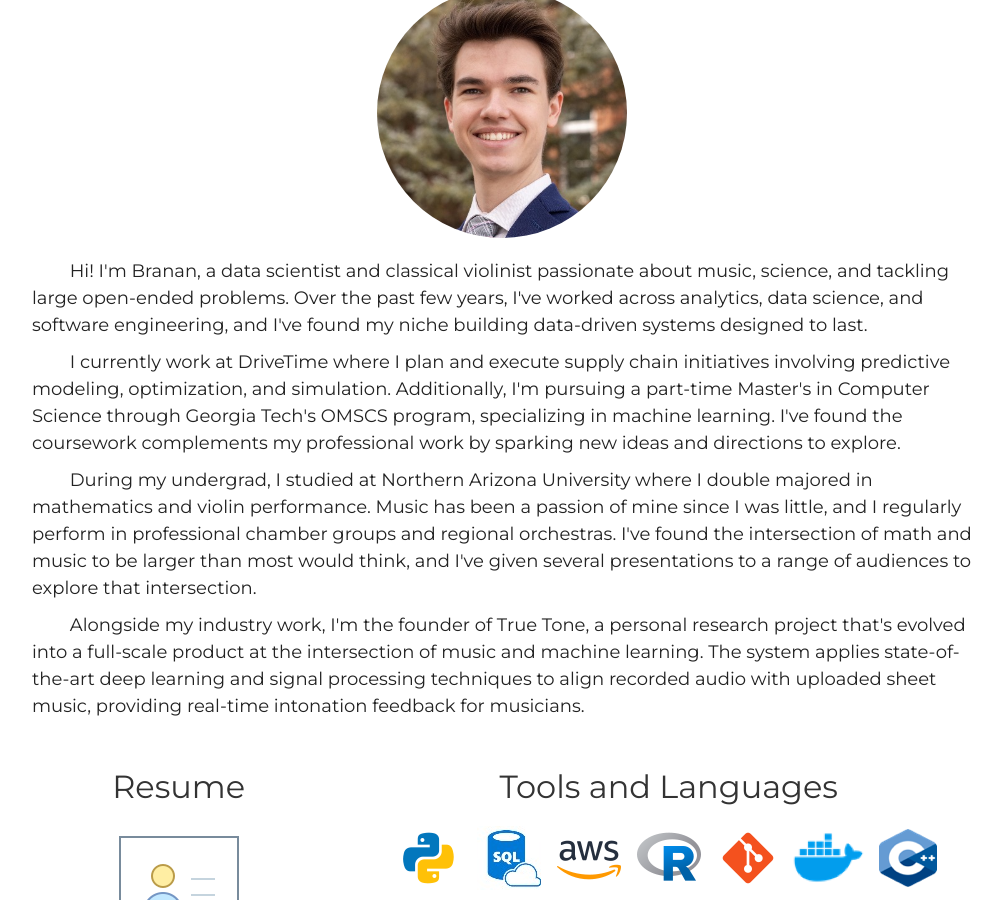
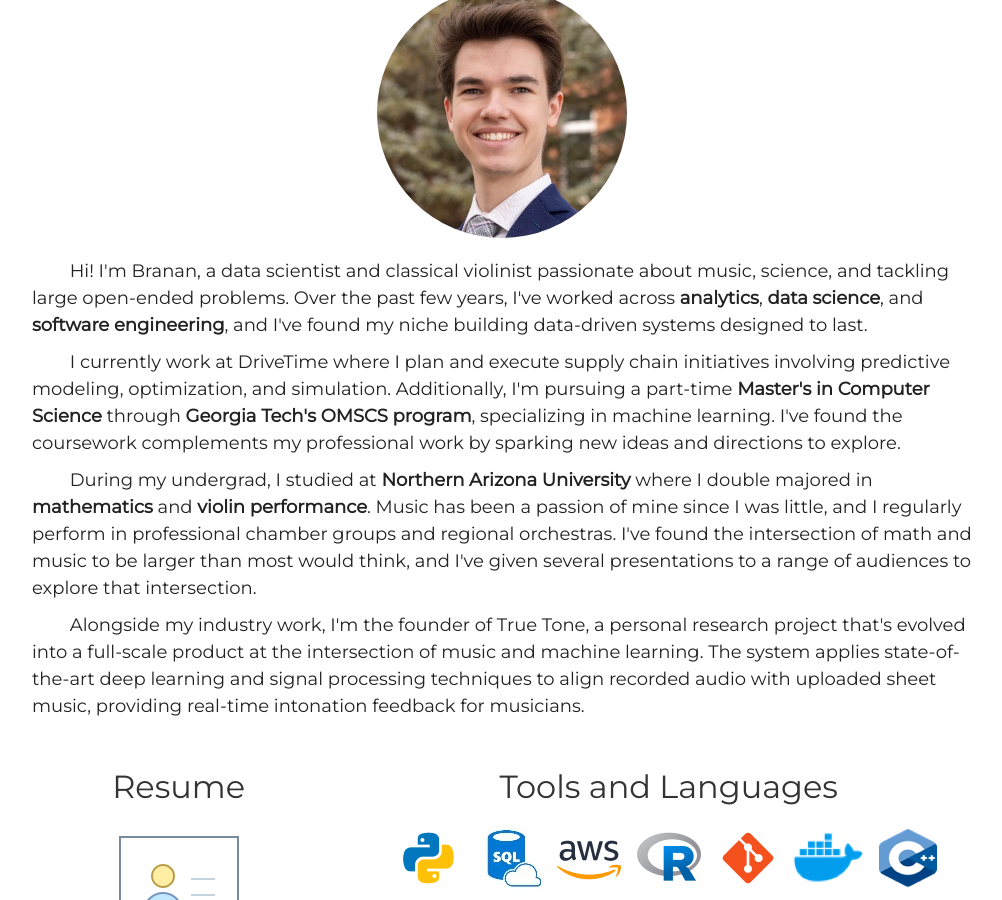
Before and after one commit to brananharrison/new_repo, a Jekyll site: the page built from index.html, in a window 1280 px wide and 900 px high, scrolled down 932 px. Shown: the whole window, without its empty margins (138-1140 px from the left). Built offline with Jekyll 4.4.1, drawn with Linux system fonts in a browser that asks for light colours.

```diff
--- a/_includes/about.html
+++ b/_includes/about.html
@@ -6,15 +6,15 @@
 
 <div style="text-align: left; margin: 5px auto; padding-left: 20px;">
   <p style="margin: 0; font-size: 18px; color: #222222;">
-    &nbsp;&nbsp;&nbsp;&nbsp;&nbsp;&nbsp;&nbsp;&nbsp;Hi! I'm Branan, a data scientist and classical violinist passionate about music, science, and tackling large open-ended problems. Over the past few years, I've worked across analytics, data science, and software engineering, and I've found my niche building data-driven systems designed to last.
+    &nbsp;&nbsp;&nbsp;&nbsp;&nbsp;&nbsp;&nbsp;&nbsp;Hi! I'm Branan, a data scientist and classical violinist passionate about music, science, and tackling large open-ended problems. Over the past few years, I've worked across <b>analytics</b>, <b>data science</b>, and <b>software engineering</b>, and I've found my niche building data-driven systems designed to last.
   </p>
   <div style="height: 10px;"></div>
   <p style="margin: 0; font-size: 18px; color: #222222;">
-    &nbsp;&nbsp;&nbsp;&nbsp;&nbsp;&nbsp;&nbsp;&nbsp;I currently work at DriveTime where I plan and execute supply chain initiatives involving predictive modeling, optimization, and simulation. Additionally, I'm pursuing a part-time Master's in Computer Science through Georgia Tech's OMSCS program, specializing in machine learning. I've found the coursework complements my professional work by sparking new ideas and directions to explore.
+    &nbsp;&nbsp;&nbsp;&nbsp;&nbsp;&nbsp;&nbsp;&nbsp;I currently work at DriveTime where I plan and execute supply chain initiatives involving predictive modeling, optimization, and simulation. Additionally, I'm pursuing a part-time <b>Master's in Computer Science</b> through <b>Georgia Tech's OMSCS program</b>, specializing in machine learning. I've found the coursework complements my professional work by sparking new ideas and directions to explore.
   </p>
   <div style="height: 10px;"></div>
   <p style="margin: 0; font-size: 18px; color: #222222;">
-    &nbsp;&nbsp;&nbsp;&nbsp;&nbsp;&nbsp;&nbsp;&nbsp;During my undergrad, I studied at Northern Arizona University where I double majored in mathematics and violin performance. Music has been a passion of mine since I was little, and I regularly perform in professional chamber groups and regional orchestras. I've found the intersection of math and music to be larger than most would think, and I've given several presentations to a range of audiences to explore that intersection.
+    &nbsp;&nbsp;&nbsp;&nbsp;&nbsp;&nbsp;&nbsp;&nbsp;During my undergrad, I studied at <b>Northern Arizona University</b> where I double majored in <b>mathematics</b> and <b>violin performance</b>. Music has been a passion of mine since I was little, and I regularly perform in professional chamber groups and regional orchestras. I've found the intersection of math and music to be larger than most would think, and I've given several presentations to a range of audiences to explore that intersection.
   </p>
   <div style="height: 10px;"></div>
   <p style="margin: 0; font-size: 18px; color: #222222;">
```
